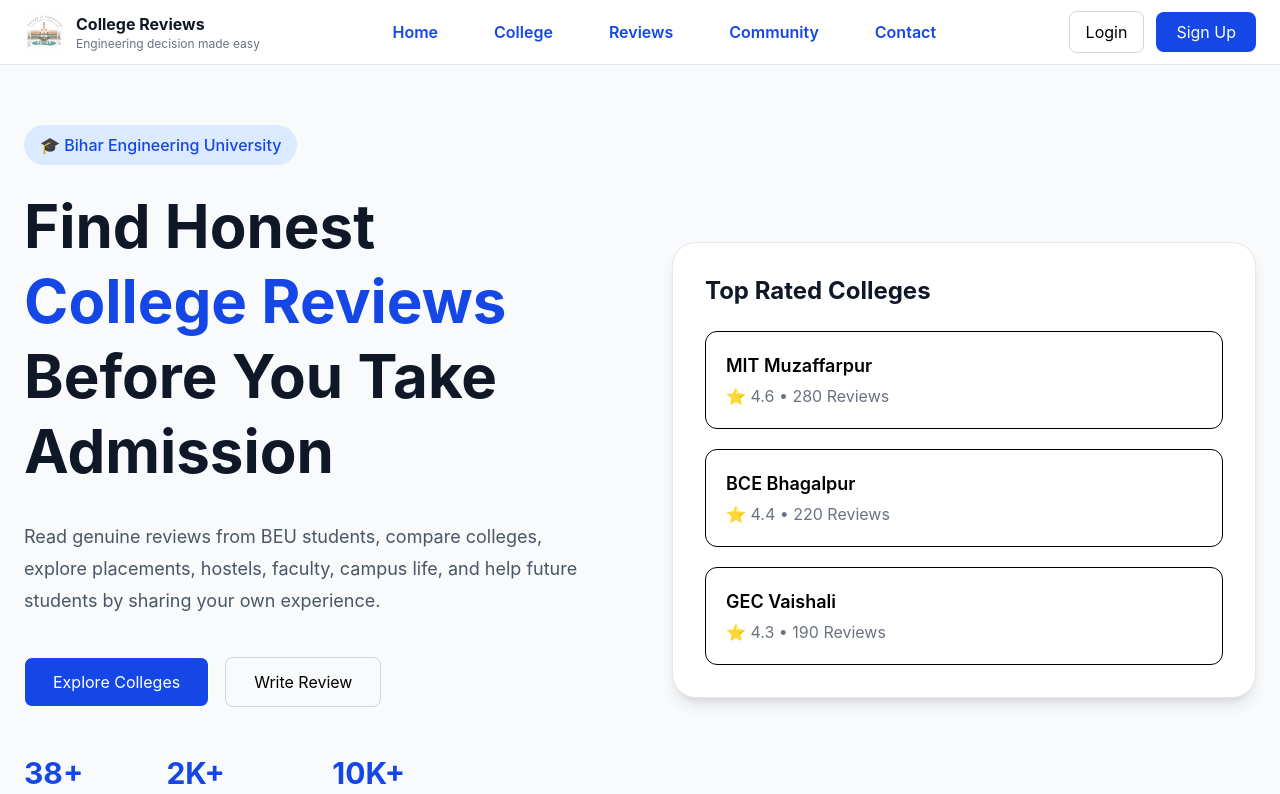
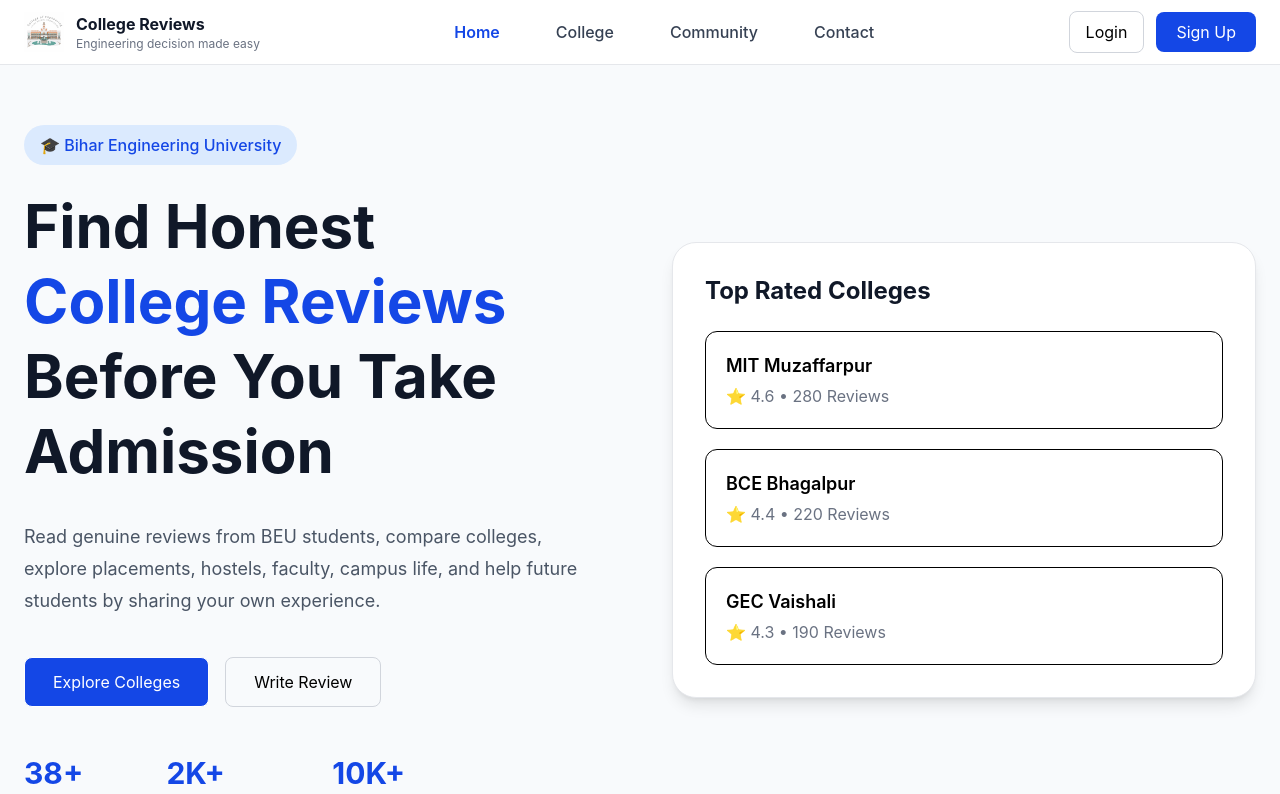
Before and after one commit to Anoopraja/CollegeNest, a React (Vite) app in the folder BCE-Bihar/: page / in a window 1280 px wide. Shown: the top 794 px of the page. Built offline with nearby package versions, Linux system fonts and the light colour scheme.

Commit message:
navbar fix

```diff
--- a/BCE-Bihar/src/Components/Navbar.jsx
+++ b/BCE-Bihar/src/Components/Navbar.jsx
@@ -1,9 +1,6 @@
 import { Link, NavLink } from "react-router-dom";
 import { useState } from "react";
 
-window.addEventListener("onclick", function () {
-  setOpen(false);
-})
 
 const Navbar = () => {
   const [open, setOpen] = useState(false);
@@ -12,15 +9,13 @@ const Navlist = {
   path: [
     { name: "Home", path: "/" },
     { name: "College", path: "/college" },
-    { name: "Reviews", path: "/reviews" },
+    // { name: "Reviews", path: "/reviews" },
     { name: "Community", path: "/community" },
     { name: "Contact", path: "/contact" },
   ],
 }
 
-  onclick = () => {
 
-  }
   return (
     <nav className="sticky top-0 z-50 bg-white border-b border-gray-200">
       <div className="max-w-7xl mx-auto h-16 px-6 flex items-center justify-between">
@@ -48,7 +43,7 @@ const Navlist = {
                     : "text-gray-700 hover:text-blue-700"
                   }`
                 }
-                to={item.link}
+                to={item.path}
               >
                 {item.name}
               </NavLink>
```
